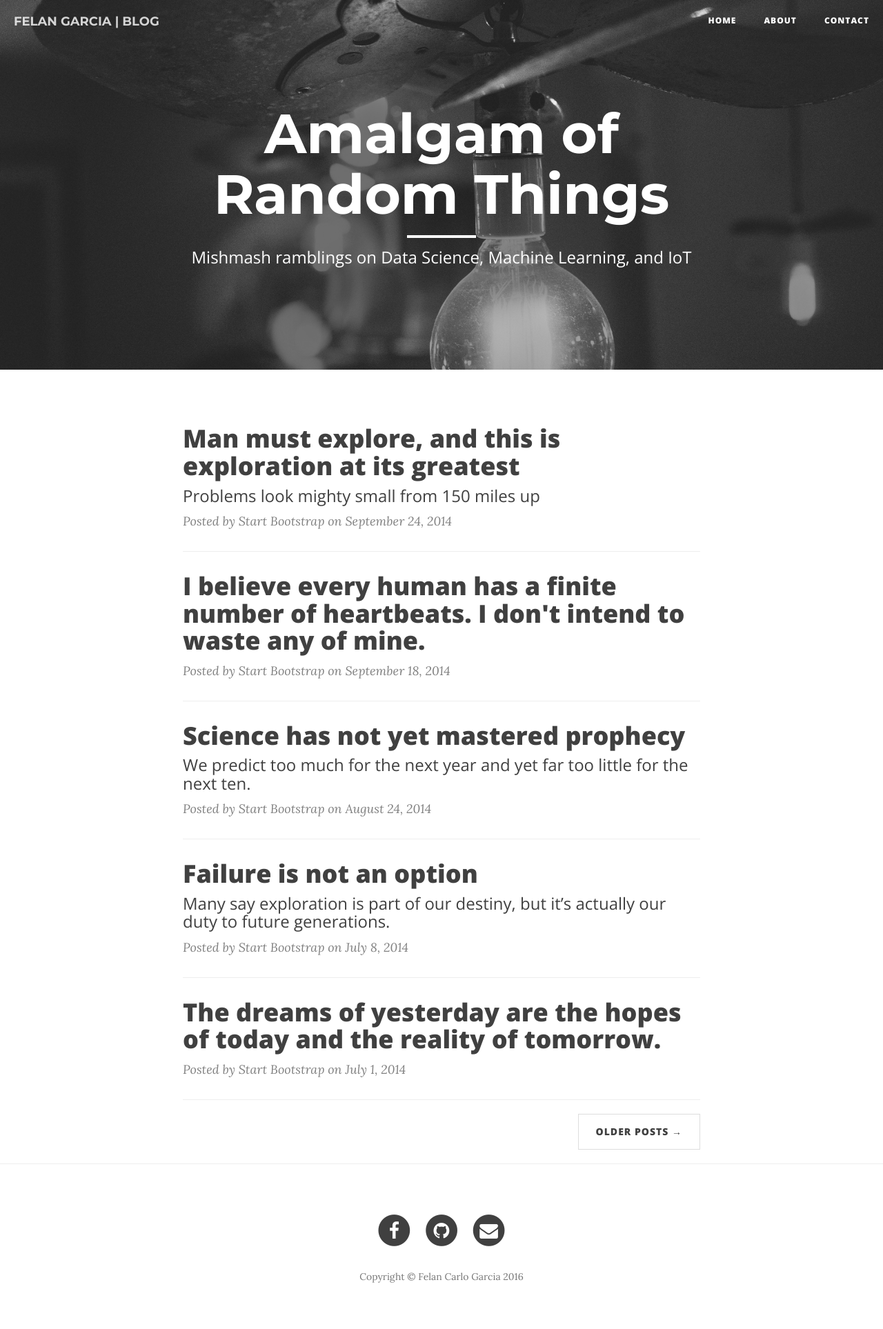
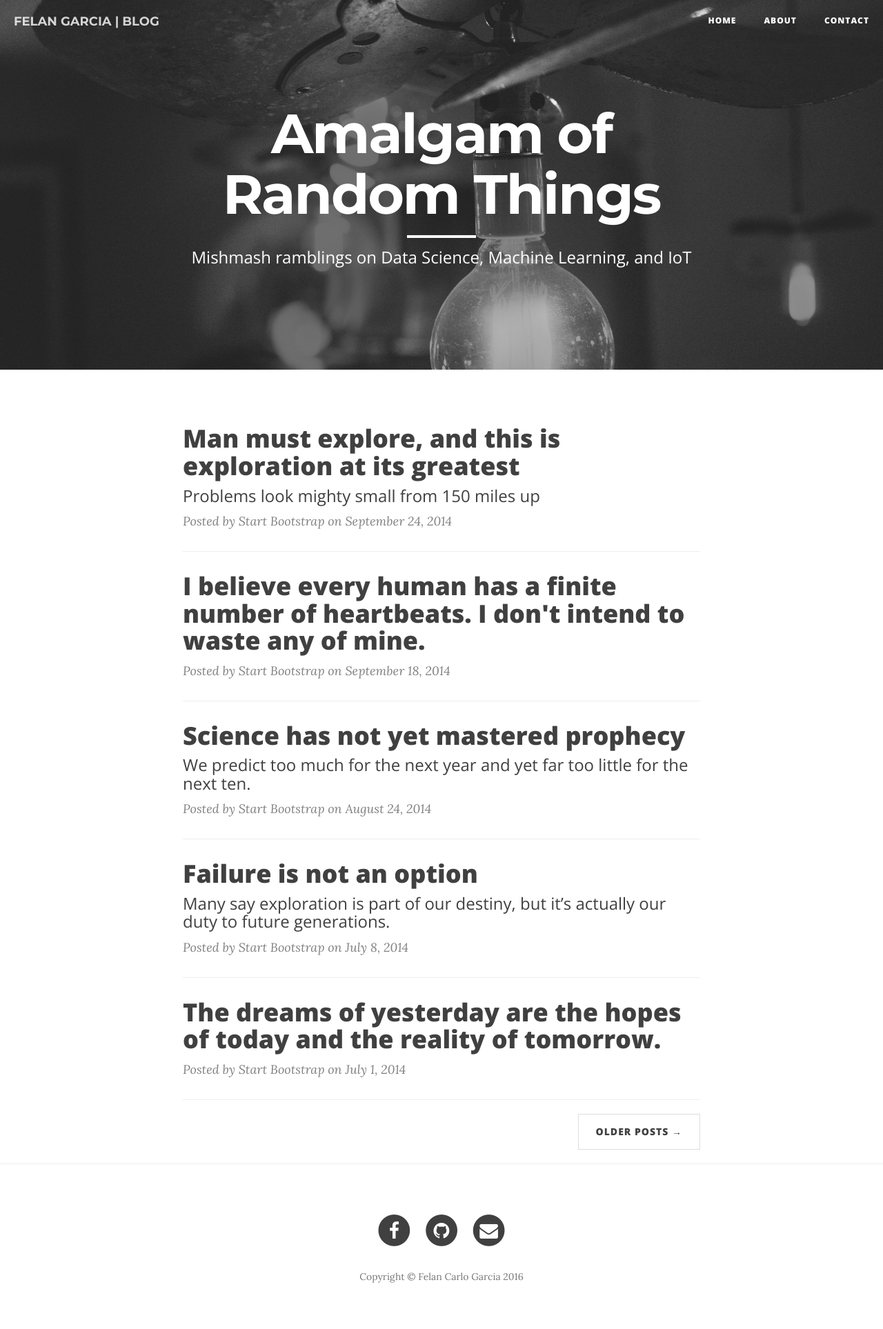
Before and after one commit to cadrev/blog, a Jekyll site: the page built from index.html, in a window 1280 px wide. Shown: the whole page at 69% size. Built offline with Jekyll 4.4.1, drawn with Linux system fonts in a browser that asks for light colours; nearby versions of some CDN libraries; the list of posts is cut into pages by our own code.

Commit message:
Update page.html

```diff
--- a/_layouts/page.html
+++ b/_layouts/page.html
@@ -8,7 +8,7 @@
         <div class="row">
             <div class="col-lg-8 col-lg-offset-2 col-md-10 col-md-offset-1">
                 <div class="site-heading" >
-                    <h1 style="letter-spacing: 0px; font-family: 'Montserrat', sans-serif;">{% if page.title %}{{ page.title }}{% else %}{{ site.title }}{% endif %}</h1>
+                    <h1 style="letter-spacing: -2px; font-family: 'Montserrat', sans-serif;">{% if page.title %}{{ page.title }}{% else %}{{ site.title }}{% endif %}</h1>
                     <hr class="small">
                     <span class="subheading">{{ page.description }}</span>
                 </div>
```
